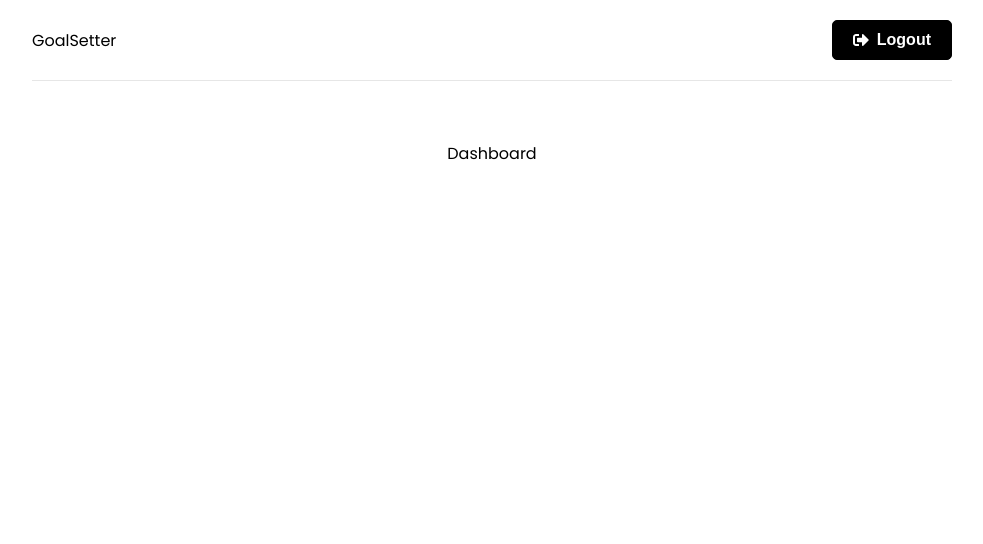
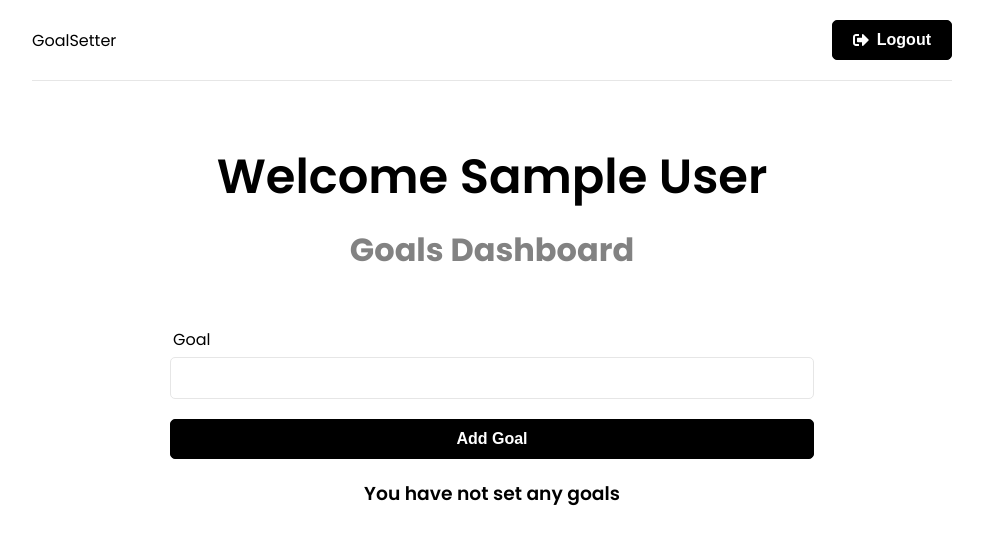
Before and after one commit to khalidwalit/rest-app, a React (Create React App) app in the folder frontend/: page / in a window 1280 px wide. Shown: the top 544 px of the page, without its empty margins (148-1131 px from the left). Built offline with nearby package versions, Linux system fonts and the light colour scheme; sample sign-in values are in the browser's storage.

Commit message:
CRUD Goal feature

```diff
--- a/frontend/src/pages/Dashboard.jsx
+++ b/frontend/src/pages/Dashboard.jsx
@@ -1,10 +1,15 @@
 import { useEffect } from 'react'
 import { useNavigate } from 'react-router-dom'
 import { useSelector, useDispatch } from 'react-redux'
+import GoalForm from '../components/GoalForm'
+import GoalItem from '../components/GoalItem'
 
 function Dashboard() {
   const navigate = useNavigate()
   const { user } = useSelector((state) => state.auth)
+  const { goals, isLoading, isError, message } = useSelector(
+    (state) => state.goals
+  )
 
   useEffect(() => {
 
@@ -14,7 +19,26 @@ function Dashboard() {
   }, [user, navigate])
 
   return (
-    <div>Dashboard</div>
+    <>
+      <section className='heading'>
+        <h1>Welcome {user && user.name}</h1>
+        <p>Goals Dashboard</p>
+      </section>
+
+      <GoalForm />
+
+      <section className='content'>
+        {goals.length > 0 ? (
+          <div className='goals'>
+            {goals.map((goal) => (
+              <GoalItem key={goal._id} goal={goal} />
+            ))}
+          </div>
+        ) : (
+          <h3>You have not set any goals</h3>
+        )}
+      </section>
+    </>
   )
 }
 
```
